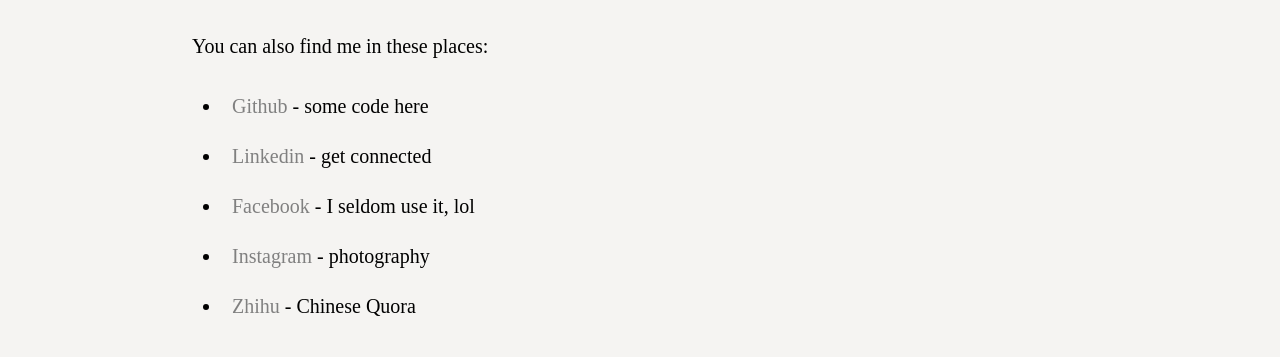
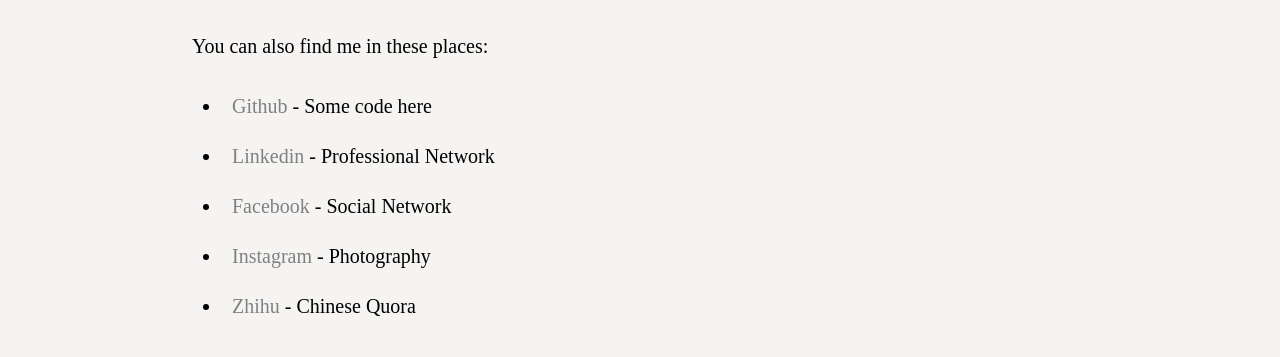
Before and after one commit to DING-PENG/DING-PENG.github.io, a Jekyll site: the page built from contact.html, in a window 1280 px wide. Shown: the part 564-921 px from the top of the page. Built offline with Jekyll 4.4.1, drawn with Linux system fonts in a browser that asks for light colours; some web fonts are replaced.

Commit message:
change contact

```diff
--- a/contact.html
+++ b/contact.html
@@ -10,10 +10,10 @@
     <p>My personal email address is <i id="mail">ding.peng AT hotmail.com</i></p>
     <p>You can also find me in these places:</p>
     <ul>
-        <li><a href="https://github.com/DING-PENG">Github</a> - some code here</li>
-        <li><a href="https://www.linkedin.com/in/peng-ding-6597b19b">Linkedin</a> - get connected</li>
-        <li><a href="https://www.facebook.com/peng.ding.121">Facebook</a> - I seldom use it, lol</li>
-        <li><a href="https://www.instagram.com/p__ding/">Instagram</a> - photography</li>
+        <li><a href="https://github.com/DING-PENG">Github</a> - Some code here</li>
+        <li><a href="https://www.linkedin.com/in/peng-ding-6597b19b">Linkedin</a> - Professional Network</li>
+        <li><a href="https://www.facebook.com/peng.ding.121">Facebook</a> - Social Network</li>
+        <li><a href="https://www.instagram.com/p__ding/">Instagram</a> - Photography</li>
         <li><a href="https://www.zhihu.com/people/pding">Zhihu</a> - Chinese Quora</li>
     </ul>
 </section>
```
